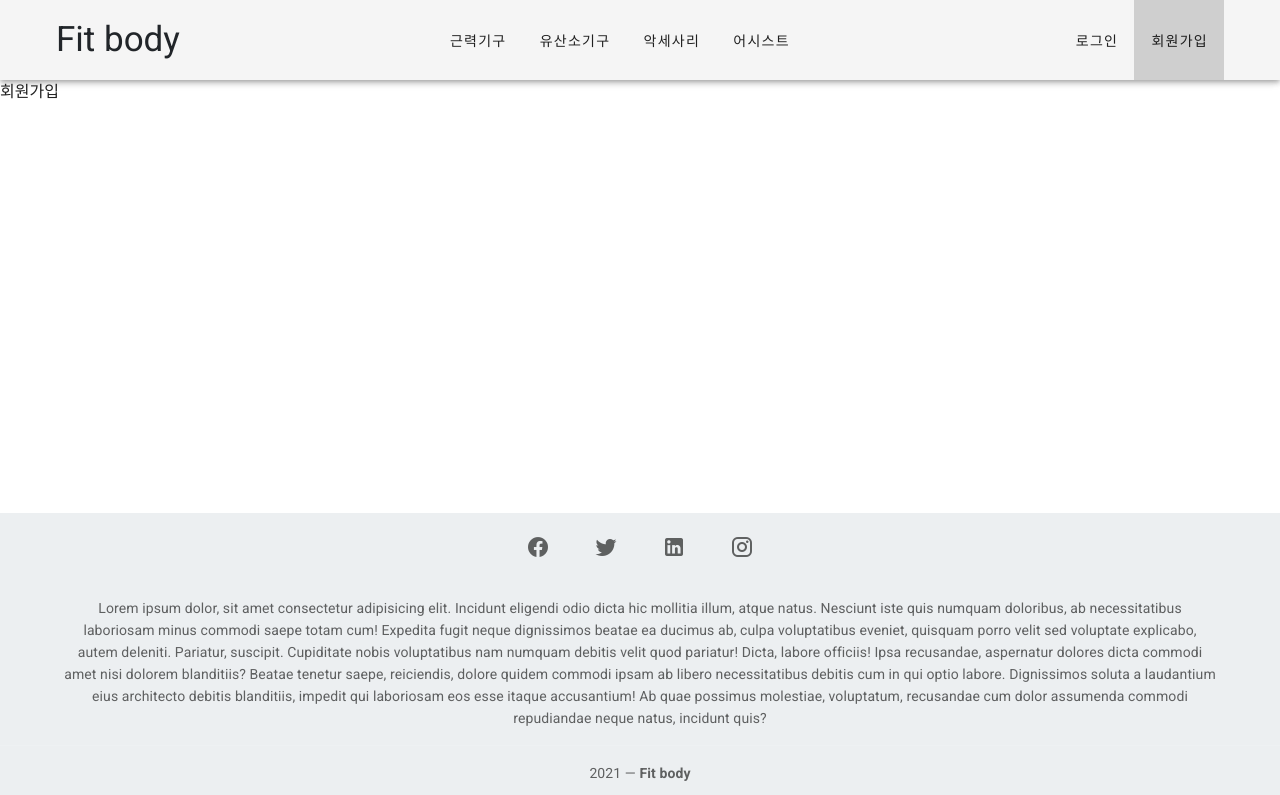
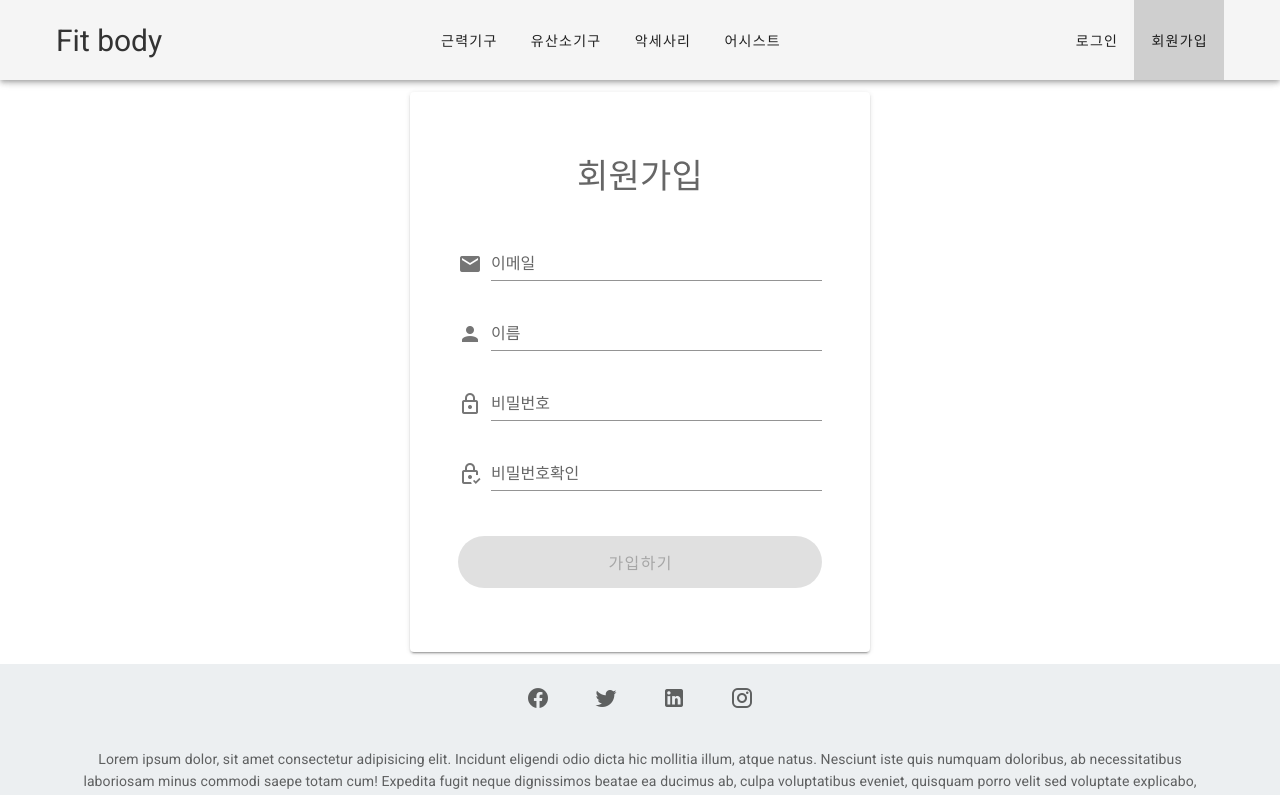
Before and after one commit to chan9yu/Fit-body-FE, a Nuxt app: page /signup in a window 1280 px wide. Shown: the top 795 px of the page. Built offline with nearby package versions, Linux system fonts and the light colour scheme.

Commit message:
로그인/회원가입 디자인 완료 + 벨리데이션 추가

```diff
--- a/assets/scss/_common.scss
+++ b/assets/scss/_common.scss
@@ -1,9 +1,6 @@
-@import url('https://fonts.googleapis.com/css2?family=Noto+Sans+KR:wght@300;400;500;700&display=swap');
-
 // 공통 스타일 지정
 body {
-	background-color: #eee;
-	font-family: 'Noto Sans KR', sans-serif;
+	background: #aaa;
 	line-height: 1.4;
 	box-sizing: border-box;
   -ms-overflow-style: none;
--- a/assets/scss/_variables.scss
+++ /dev/null
@@ -1,15 +0,0 @@
-// achromatic color
-$white: #fff !default;
-$gray-100: #f8f9fa !default;
-$gray-200: #e9ecef !default;
-$gray-300: #dee2e6 !default;
-$gray-400: #ced4da !default;
-$gray-500: #adb5bd !default;
-$gray-600: #6c757d !default;
-$gray-700: #495057 !default;
-$gray-800: #343a40 !default;
-$gray-900: #212529 !default;
-$black: #000 !default;
-
-// vuetify
-$body-font-family: 'Noto Sans KR', sans-serif;
--- a/assets/scss/style.scss
+++ b/assets/scss/style.scss
@@ -1,4 +1,3 @@
+@import "responsive";
+@import "mixin";
 @import "common";
-@import "mixin";
-@import "responsive";
-@import "variables";
--- a/components/common/Header.vue
+++ b/components/common/Header.vue
@@ -11,7 +11,9 @@
           :key="nav.name"
         >
           <v-btn text nuxt :to="nav.to">
-            <div>{{ nav.name }}</div>
+            <div class="font-weight-regular">
+              {{ nav.name }}
+            </div>
           </v-btn>
         </v-toolbar-items>
         <v-spacer />
@@ -21,7 +23,9 @@
           :key="beforeLoginNav.name"
         >
           <v-btn text nuxt :to="beforeLoginNav.to">
-            <div>{{ beforeLoginNav.name }}</div>
+            <div class="font-weight-regular">
+              {{ beforeLoginNav.name }}
+            </div>
           </v-btn>
         </v-toolbar-items>
       </template>
--- a/components/common/Logo.vue
+++ b/components/common/Logo.vue
@@ -15,8 +15,8 @@ export default {
 <style lang="scss" scoped>
 .logo {
   > a {
-    @include font-size(35);
-    color: $gray-900;
+    @include font-size(30);
+    color: #333;
     text-decoration: none;
   }
 }
--- a/components/home/Benner.vue
+++ b/components/home/Benner.vue
@@ -5,8 +5,8 @@
         <v-img
           :src="require(`@/assets/images/banner/banner_${i}.png`)"
           class="ma-4"
+          width="240"
           height="240"
-          width="240"
         />
       </v-slide-item>
     </v-slide-group>
--- a/components/home/MainImage.vue
+++ b/components/home/MainImage.vue
@@ -36,3 +36,9 @@ export default {
   }
 }
 </script>
+
+<style lang="scss" scoped>
+.v-responsive__content {
+  height: 100px !important;
+}
+</style>
--- a/nuxt.config.js
+++ b/nuxt.config.js
@@ -1,7 +1,7 @@
 export default {
   // Global page headers: https://go.nuxtjs.dev/config-head
   head: {
-    title: 'Fit body',
+    title: '헬스기구전문 브랜드 Fitody',
     htmlAttrs: {
       lang: 'ko'
     },
@@ -13,7 +13,9 @@ export default {
     ],
     link: [
       { rel: 'icon', type: 'image/x-icon', href: '/favicon.ico' },
-      { rel: 'stylesheet', href: 'https://cdn.jsdelivr.net/npm/reset-css@5.0.1/reset.min.css' }
+      { rel: 'stylesheet', href: 'https://cdn.jsdelivr.net/npm/reset-css@5.0.1/reset.min.css' },
+      { rel: 'preconnect', href: 'https://fonts.gstatic.com' },
+      { rel: 'stylesheet', href: 'https://fonts.googleapis.com/css2?family=Noto+Sans+KR:wght@100;300;400;500;700;900&display=swap' }
     ]
   },
 
@@ -34,11 +36,17 @@ export default {
 
   // Modules for dev and build (recommended): https://go.nuxtjs.dev/config-modules
   buildModules: [
-    // https://go.nuxtjs.dev/eslint
     '@nuxtjs/eslint-module',
     '@nuxtjs/vuetify'
   ],
-
+  vuetify: {
+    treeShake: true,
+    defaultAssets: {
+      font: {
+        family: 'Noto Sans KR'
+      }
+    }
+  },
   // Modules: https://go.nuxtjs.dev/config-modules
   modules: [
     '@nuxtjs/style-resources'
--- a/pages/login.vue
+++ b/pages/login.vue
@@ -1,9 +1,73 @@
 <template>
-  <div>로그인</div>
+  <v-container class="fill-height">
+    <v-row justify="center">
+      <v-col cols="auto">
+        <v-card width="460">
+          <v-card-text class="text-center px-12 py-16">
+            <div class="text-h4 mb-10">
+              로그인
+            </div>
+            <v-form ref="form" v-model="valid" @submit.prevent="onSubmitForm">
+              <v-text-field
+                v-model="email"
+                :rules="emailRules"
+                label="이메일"
+                type="email"
+                clearable
+                prepend-icon="mdi-email"
+              />
+              <v-text-field
+                v-model="password"
+                :rules="passwordRules"
+                label="비밀번호"
+                type="password"
+                clearable
+                prepend-icon="mdi-lock-outline"
+              />
+              <v-btn
+                class="mt-6 font-weight-thin"
+                block
+                x-large
+                rounded
+                color="primary"
+                type="submit"
+                :disabled="!valid"
+              >
+                로그인
+              </v-btn>
+            </v-form>
+          </v-card-text>
+        </v-card>
+      </v-col>
+    </v-row>
+  </v-container>
 </template>
 
 <script>
-export default {}
+export default {
+  data () {
+    return {
+      valid: false,
+      email: '',
+      password: '',
+      emailRules: [
+        v => !!v || '이메일을 입력해 주세요!',
+        v => /.+@.+\..+/.test(v) || '이메일이 유효하지 않습니다!'
+      ],
+      passwordRules: [v => !!v || '비밀번호를 입력해 주세요!']
+    }
+  },
+
+  methods: {
+    onSubmitForm () {
+      if (this.$refs.form.validate()) {
+        alert('로그인 테스트!')
+      } else {
+        alert('빈칸이 있으면 안 됩니다.')
+      }
+    }
+  }
+}
 </script>
 
 <style lang="scss" scoped>
--- a/pages/signup.vue
+++ b/pages/signup.vue
@@ -1,9 +1,97 @@
 <template>
-  <div>회원가입</div>
+  <v-container class="fill-height">
+    <v-row justify="center">
+      <v-col cols="auto">
+        <v-card width="460">
+          <v-card-text class="text-center px-12 py-16">
+            <div class="text-h4 mb-10">
+              회원가입
+            </div>
+            <v-form ref="form" v-model="valid" @submit.prevent="onSubmitForm">
+              <v-text-field
+                v-model="email"
+                :rules="emailRules"
+                label="이메일"
+                type="email"
+                clearable
+                prepend-icon="mdi-email"
+              />
+              <v-text-field
+                v-model="name"
+                :rules="nameRules"
+                label="이름"
+                type="text"
+                clearable
+                prepend-icon="mdi-account"
+              />
+              <v-text-field
+                v-model="password"
+                :rules="passwordRules"
+                type="password"
+                label="비밀번호"
+                clearable
+                prepend-icon="mdi-lock-outline"
+              />
+              <v-text-field
+                v-model="passwordCheck"
+                :rules="passwordCheckRules"
+                label="비밀번호확인"
+                type="password"
+                clearable
+                prepend-icon="mdi-lock-check-outline"
+              />
+              <v-btn
+                class="mt-6 font-weight-thin"
+                block
+                x-large
+                rounded
+                color="primary"
+                type="submit"
+                :disabled="!valid"
+              >
+                가입하기
+              </v-btn>
+            </v-form>
+          </v-card-text>
+        </v-card>
+      </v-col>
+    </v-row>
+  </v-container>
 </template>
 
 <script>
-export default {}
+export default {
+  data () {
+    return {
+      valid: false,
+      email: '',
+      name: '',
+      password: '',
+      passwordCheck: '',
+      emailRules: [
+        v => !!v || '이메일을 입력해 주세요!',
+        v => /.+@.+\..+/.test(v) || '이메일이 유효하지 않습니다!'
+      ],
+      nameRules: [v => !!v || '이름을 입력해 주세요!'],
+      passwordRules: [v => !!v || '비밀번호를 입력해 주세요!'],
+      passwordCheckRules: [
+        v => !!v || '비밀번호 확인을 해주세요!',
+        v => v === this.password || '비밀번호가 일치하지 않습니다!'
+      ]
+
+    }
+  },
+
+  methods: {
+    onSubmitForm () {
+      if (this.$refs.form.validate()) {
+        alert('회원가입 테스트!')
+      } else {
+        alert('빈칸이 있으면 안 됩니다.')
+      }
+    }
+  }
+}
 </script>
 
 <style lang="scss" scoped>
```
